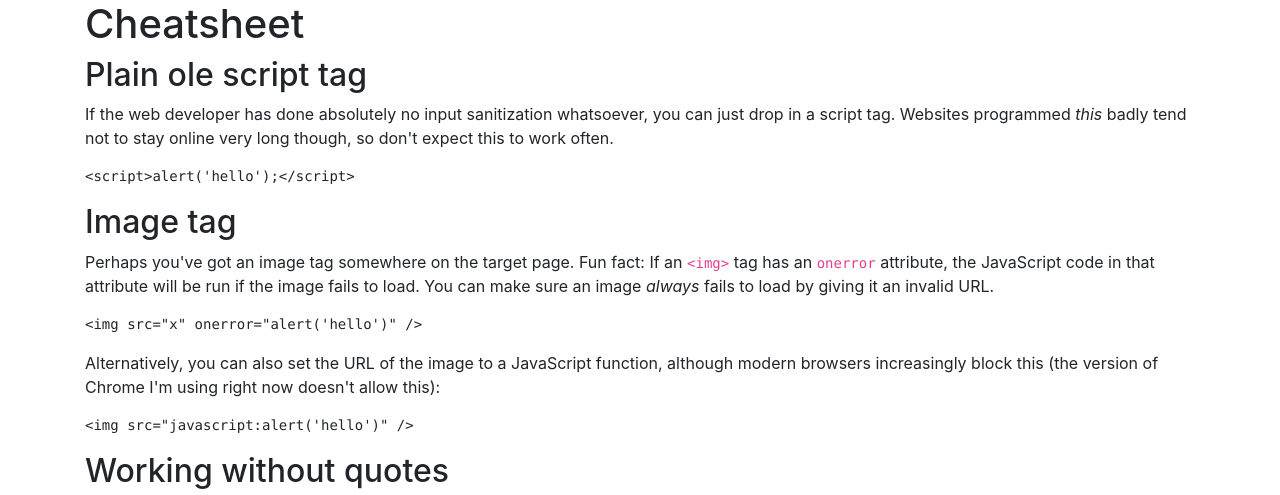
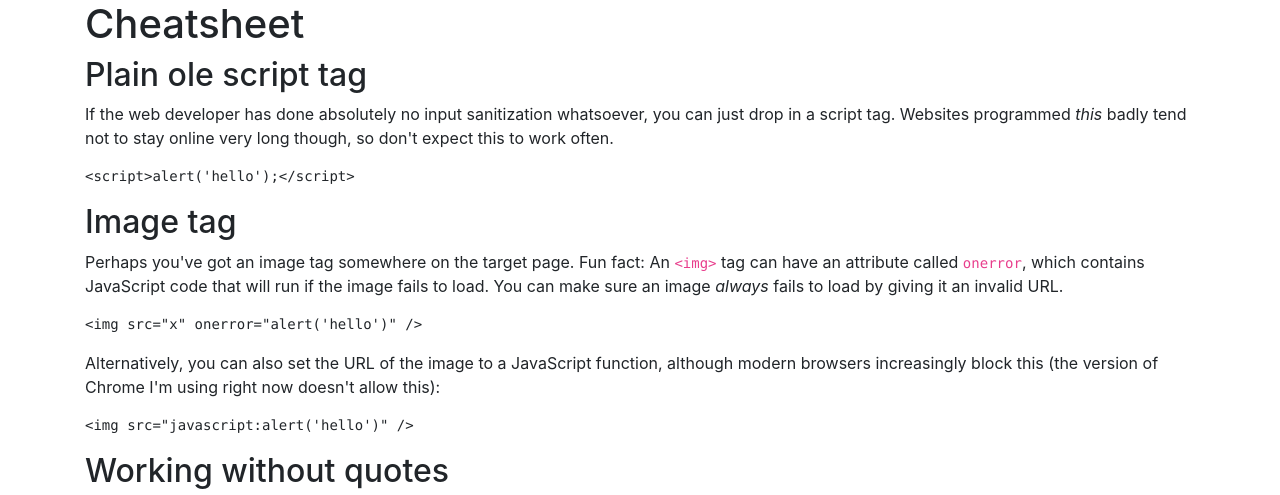
Before and after one commit to oxguy3/schiff.io, a PHP site: page /unsafe.schiff.io/xss-presentation-demos/widgets-help.php in a window 1280 px wide. Shown: the part 304-799 px from the top of the page. Run offline with PHP 8.4, Linux system fonts and the light colour scheme.

Commit message:
copyedit

```diff
--- a/unsafe.schiff.io/xss-presentation-demos/widgets-help.php
+++ b/unsafe.schiff.io/xss-presentation-demos/widgets-help.php
@@ -22,7 +22,7 @@ printHead('Help');
                 <pre><code>&lt;script&gt;alert('hello');&lt;/script&gt;</code></pre>
 
                 <h2>Image tag</h2>
-                <p>Perhaps you've got an image tag somewhere on the target page. Fun fact: If an <code>&lt;img&gt;</code> tag has an <code>onerror</code> attribute, the JavaScript code in that attribute will be run if the image fails to load. You can make sure an image <em>always</em> fails to load by giving it an invalid URL.</p>
+                <p>Perhaps you've got an image tag somewhere on the target page. Fun fact: An <code>&lt;img&gt;</code> tag can have an attribute called <code>onerror</code>, which contains JavaScript code that will run if the image fails to load. You can make sure an image <em>always</em> fails to load by giving it an invalid URL.</p>
                 <pre><code>&lt;img src="x" onerror="alert('hello')" /&gt;</code></pre>
 
                 <p>Alternatively, you can also set the URL of the image to a JavaScript function, although modern browsers increasingly block this (the version of Chrome I'm using right now doesn't allow this):</p>
```
